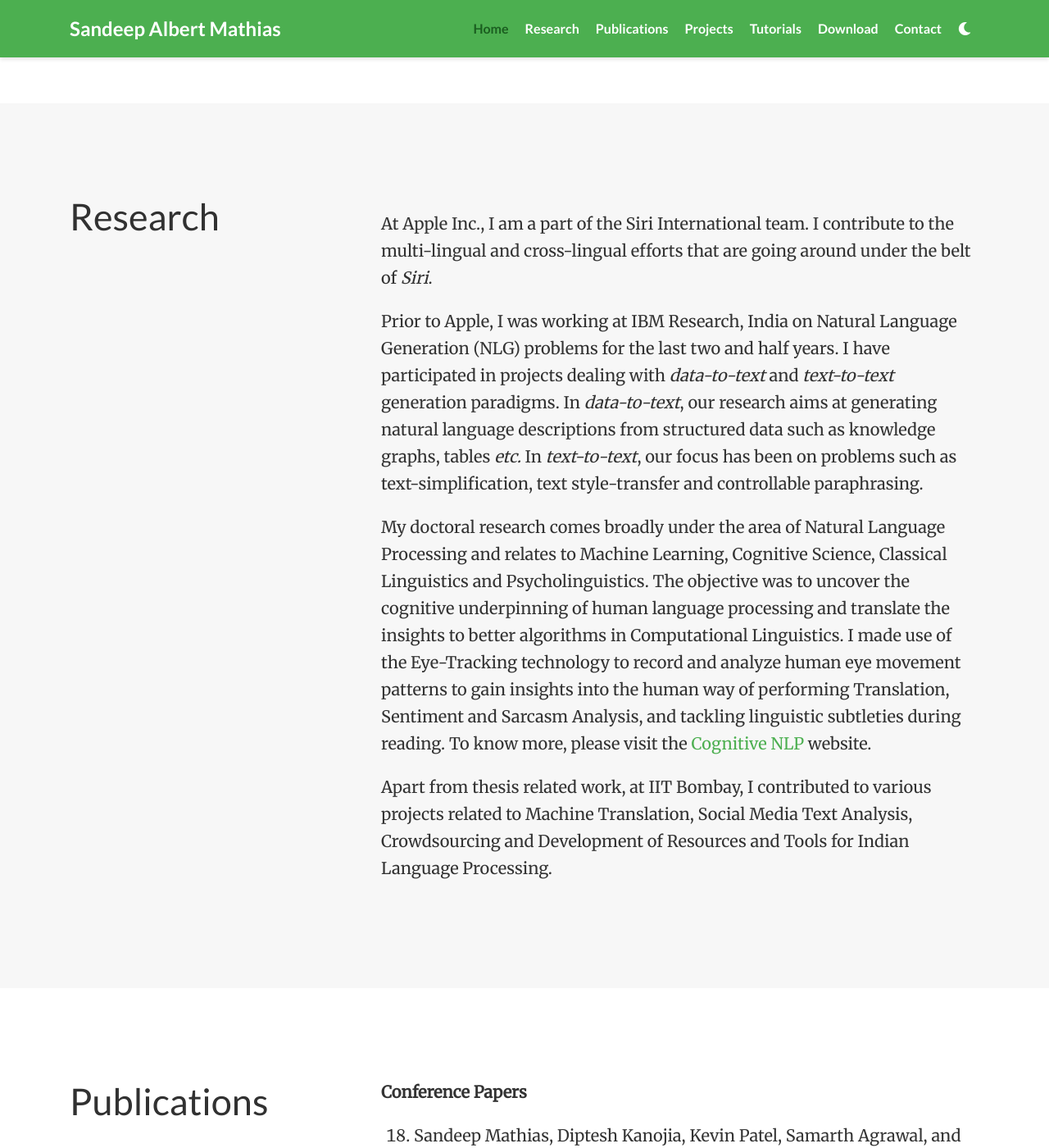
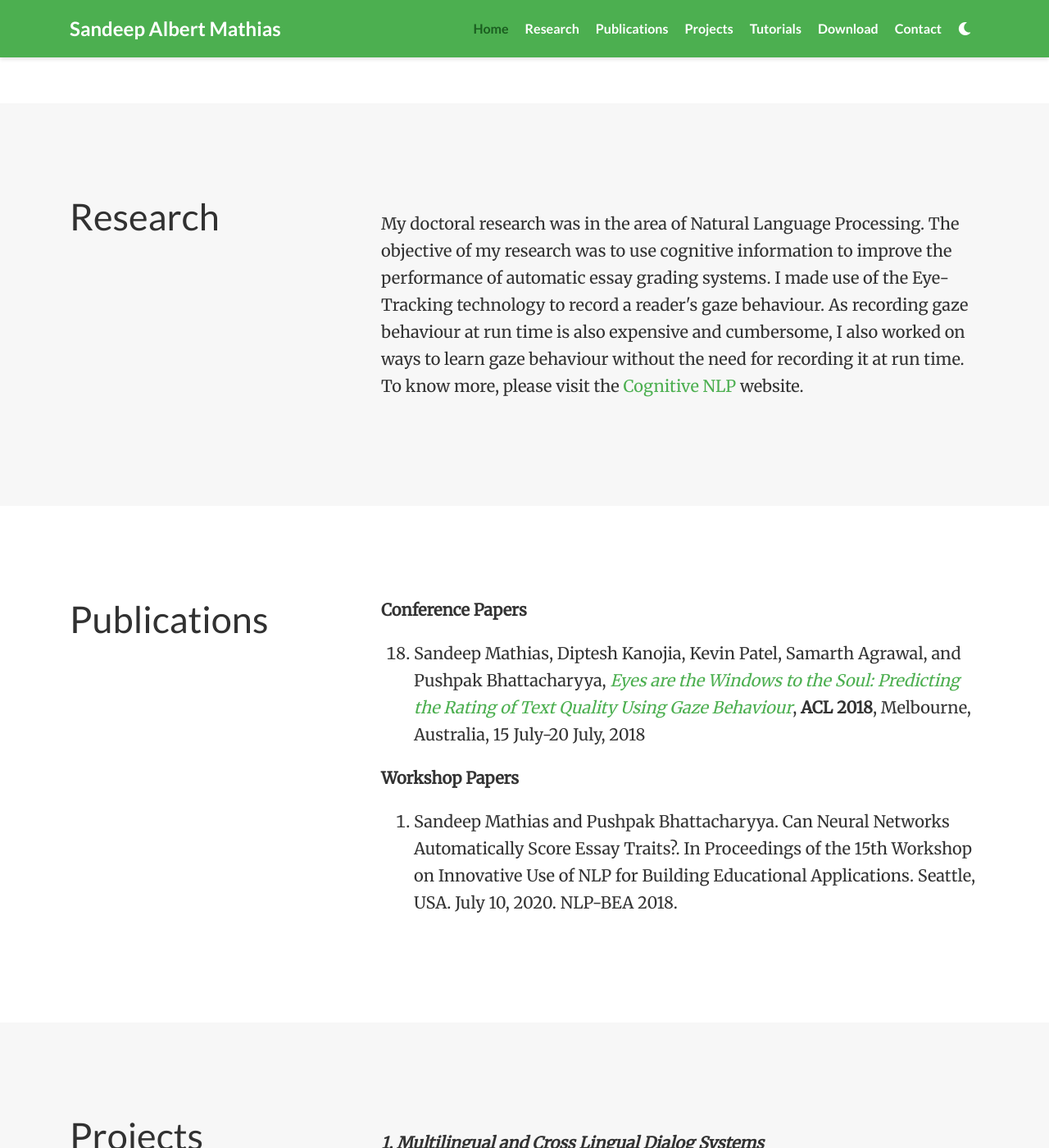
Before and after one commit to lwsam/lwsam.github.io, a Jekyll site: the page index.html, which Jekyll copies as it is, in a window 1280 px wide and 1400 px high, scrolled down 705 px. Shown: the whole window at 82% size. Built offline with Jekyll 4.4.1, drawn with Linux system fonts in a browser that asks for light colours; nearby versions of some CDN libraries; Markdown is read by kramdown in place of the engine named in the settings; a style sheet for code colours, icons or effects is not loaded.

Commit message:
Update index.html
Added details for research

```diff
--- a/index.html
+++ b/index.html
@@ -207,11 +207,9 @@
     <h1>Research</h1>
   </div>
   <div class="col-12 col-lg-8">
-    <p><p>At Apple Inc., I am a part of the Siri International team. I contribute to the multi-lingual and cross-lingual efforts that are going around under the belt of <em>Siri</em>.</p>
-<p>Prior to Apple, I was working at IBM Research, India on Natural Language Generation (NLG) problems for the last two and half years. I have participated in projects dealing with <em>data-to-text</em> and <em>text-to-text</em> generation paradigms. In <em>data-to-text</em>, our research aims at generating natural language descriptions from structured data such as knowledge graphs, tables <em>etc.</em> In <em>text-to-text</em>, our focus has been on problems such as text-simplification, text style-transfer and controllable paraphrasing.</p>
-<p>My doctoral research comes broadly under the area of Natural Language Processing and relates to Machine Learning, Cognitive Science, Classical Linguistics and Psycholinguistics. The objective was to uncover the cognitive underpinning of human language processing and translate the insights to better algorithms in Computational Linguistics. I made use of the Eye-Tracking technology to record and analyze human eye movement patterns to gain insights into the human way of performing Translation, Sentiment and Sarcasm Analysis, and tackling linguistic subtleties during reading. To know more, please visit the <a href="http://www.cfilt.iitb.ac.in/~cognitive-nlp">Cognitive NLP</a> website.</p>
-<p>Apart from thesis related work, at IIT Bombay, I contributed to various projects related to Machine Translation, Social Media Text Analysis, Crowdsourcing and Development of Resources and Tools for Indian Language Processing.</p>
-</p>
+    <p>
+      <p>My doctoral research was in the area of Natural Language Processing. The objective of my research was to use cognitive information to improve the performance of automatic essay grading systems. I made use of the Eye-Tracking technology to record a reader's gaze behaviour. As recording gaze behaviour at run time is also expensive and cumbersome, I also worked on ways to learn gaze behaviour without the need for recording it at run time. To know more, please visit the <a href="http://www.cfilt.iitb.ac.in/~cognitive-nlp">Cognitive NLP</a> website.</p>
+    </p>
   </div>
 </div>
     </div>
```
